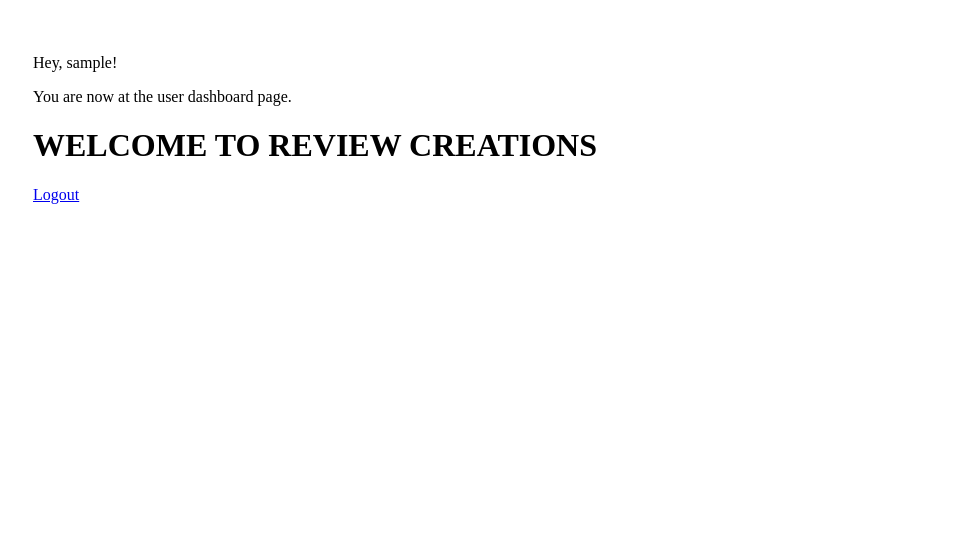
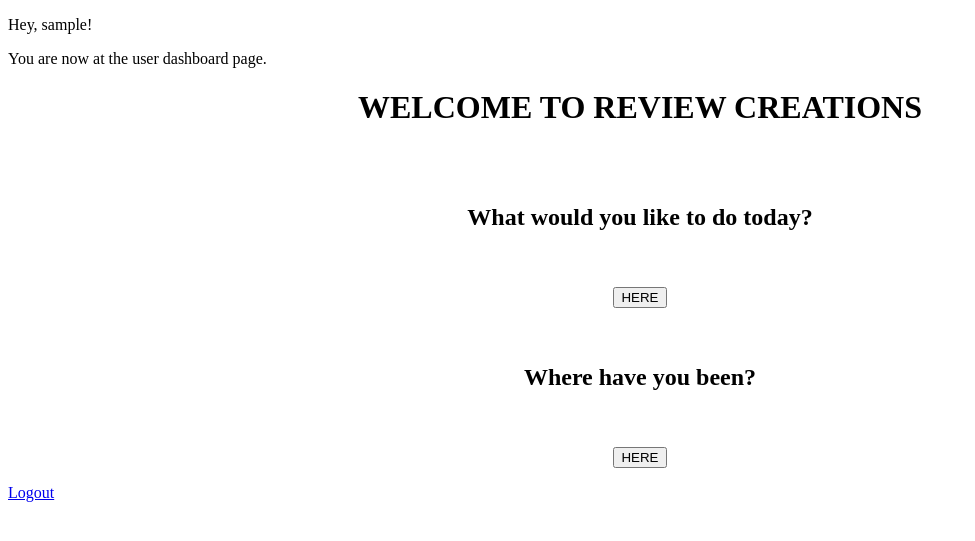
Before and after one commit to cliftongsam/review-creations, a PHP site: page /dashboard.php in a window 1280 px wide. Shown: the top 541 px of the page, without its empty margins (0-975 px from the left). Run offline with PHP 8.4, Linux system fonts and the light colour scheme; the visitor is signed in with stand-in values (Sample User, id 1).

Commit message:
Changes to dashboard

```diff
--- a/dashboard.php
+++ b/dashboard.php
@@ -7,14 +7,30 @@ include("auth_session.php");
 <head>
     <meta charset="utf-8">
     <title>Dashboard</title>
-    <link rel="stylesheet" href="style.css" />
+    <style>
+        h1{
+            text-align: center;
+        }
+        h2 {
+            text-align: center;
+        }
+    </style>
 </head>
 <body>
 <div class="form">
     <p>Hey, <?php echo $_SESSION['username']; ?>!</p>
     <p>You are now at the user dashboard page.</p>
 
-    <h1> WELCOME TO REVIEW CREATIONS</h1>
+    <h1>WELCOME TO REVIEW CREATIONS</h1><br><br>
+    <h2> What would you like to do today?</h2><br><br>
+    <a href="userchoice2.php">
+        <div style="text-align: center;"><button>HERE</button></div><br><br>
+    </a>
+    <h2> Where have you been?</h2><br><br>
+    <a href="userchoice1.php">
+        <div style="text-align: center;"><button>HERE</button></div>
+    </a>
+
     <p><a href="logout.php">Logout</a></p>
 </div>
 </body>
--- a/homepage.php
+++ b/homepage.php
@@ -28,10 +28,10 @@
 <h1>HOMEPAGE</h1>
 <h2> LOG IN</h2>
 
-<form action="login.php" method="post">
+<form action="Login.php" method="post">
     <input type="submit"><br><br>
 </form>
-<form action="Sign up.php" method="post">
+<form action="Sign%20up.php" method="post">
     Sign Up:<br><br>
     <input type="submit">
 
```
